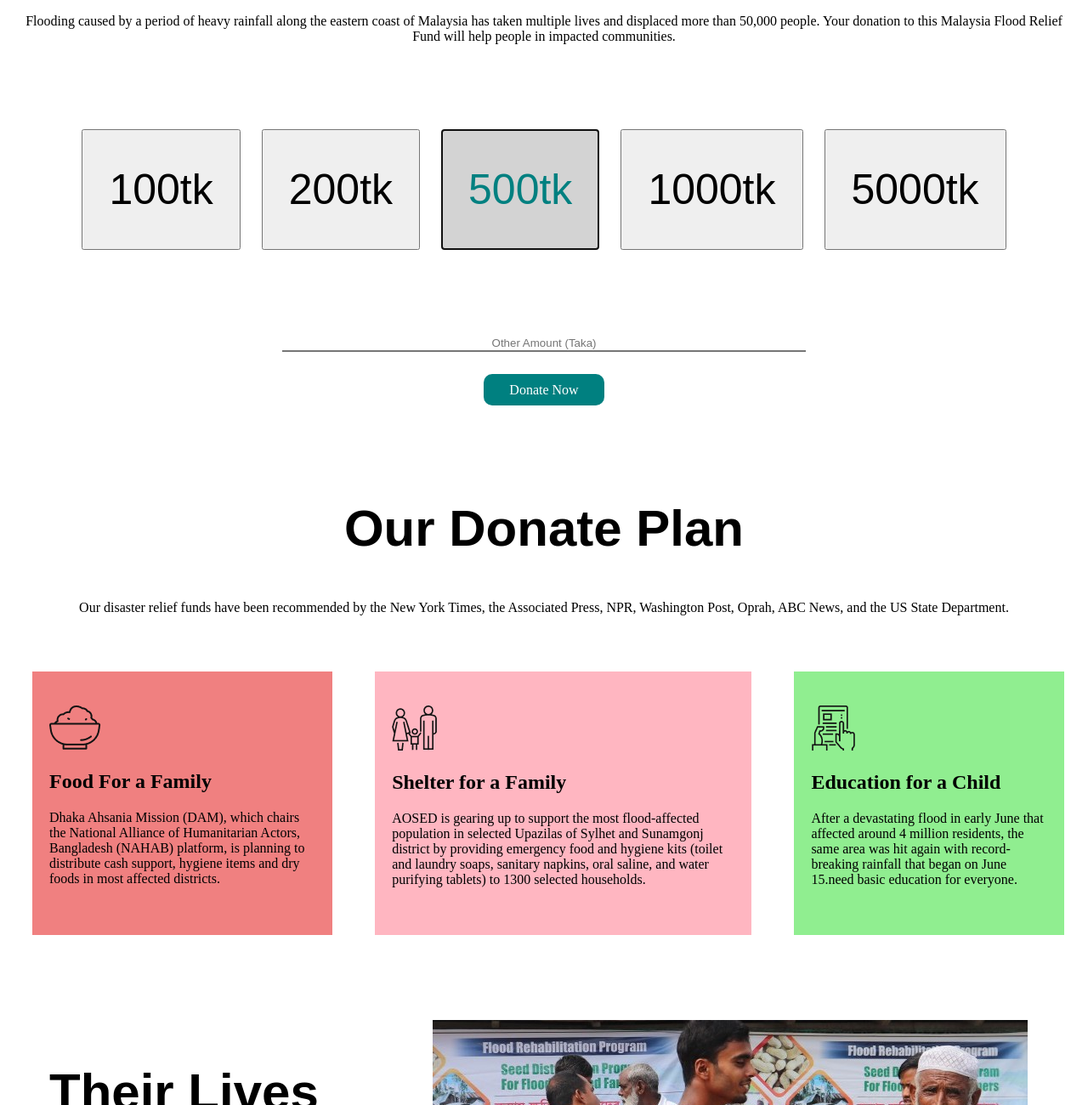
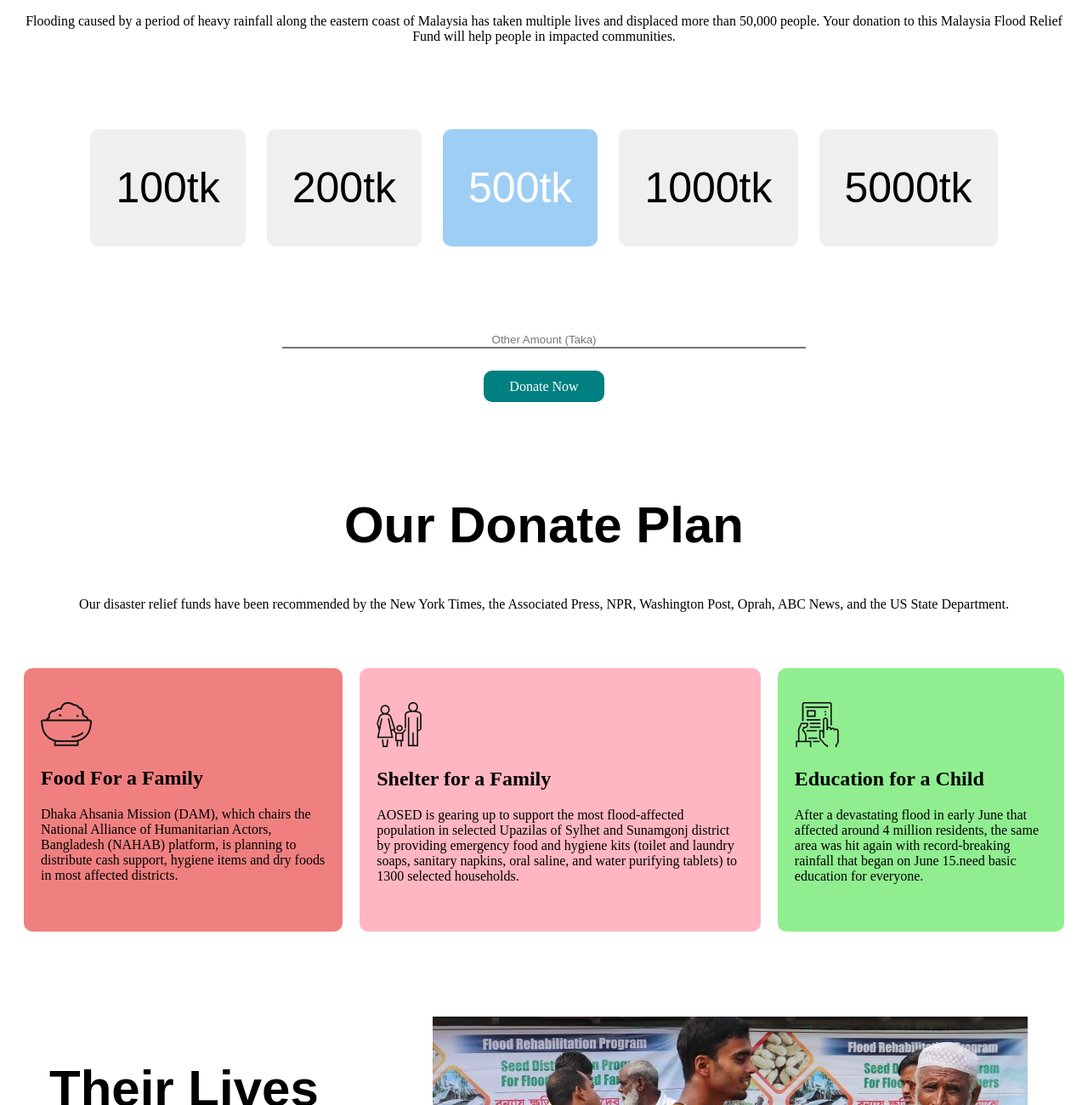
Before and after one commit to ARSahad/Assignment-01, a plain HTML site: page index.html in a window 1280 px wide. Shown: the part 1011-2311 px from the top of the page at 85% size. Drawn offline with Linux system fonts and the light colour scheme.

Commit message:
final resubmit

```diff
--- a/index.html
+++ b/index.html
@@ -24,7 +24,7 @@
             <div class="button">
                 <input class="input-button" type="button" value="100tk">
                 <input class="input-button" type="button" value="200tk">
-                <input class="input-button color" id="focus" type="button" value="500tk" autofocus>
+                <input class="input-button color" id="focus" type="button" value="500tk">
                 <input class="input-button" type="button" value="1000tk">
                 <input class="input-button" type="button" value="5000tk">
             </div>
--- a/style.css
+++ b/style.css
@@ -29,6 +29,8 @@ h1{
 .input-button{
     padding: 40px 30px;
     font-size: 50px;
+    border-radius: 10px;
+    border-style: none;
 }
 .button{
     display: flex;
@@ -51,8 +53,8 @@ h1{
     text-align: center;
 }
 #focus{
-    color: teal;
-    background-color: lightgray;
+    color: white;
+    background-color: rgb(159, 206, 244);
     border-color: teal;
 }
 .second-text
@@ -68,20 +70,21 @@ h1{
 #part1{
     background-color: lightcoral;
     padding: 40px 20px;
-    margin-right: 20px;
-    margin-left: 30px;
+    margin-left: 20px;
+    border-radius: 10px;
 }
 #part2{
     background-color: lightpink;
     padding: 40px 20px;
     margin-right: 20px;
-    margin-left: 30px;
+    margin-left: 20px;
+    border-radius: 10px;
 }
 #part3{
     background-color: lightgreen;
     padding: 40px 20px;
     margin-right: 20px;
-    margin-left: 30px;
+    border-radius: 10px;
 }
 .half-width{
     display: flex;
```
